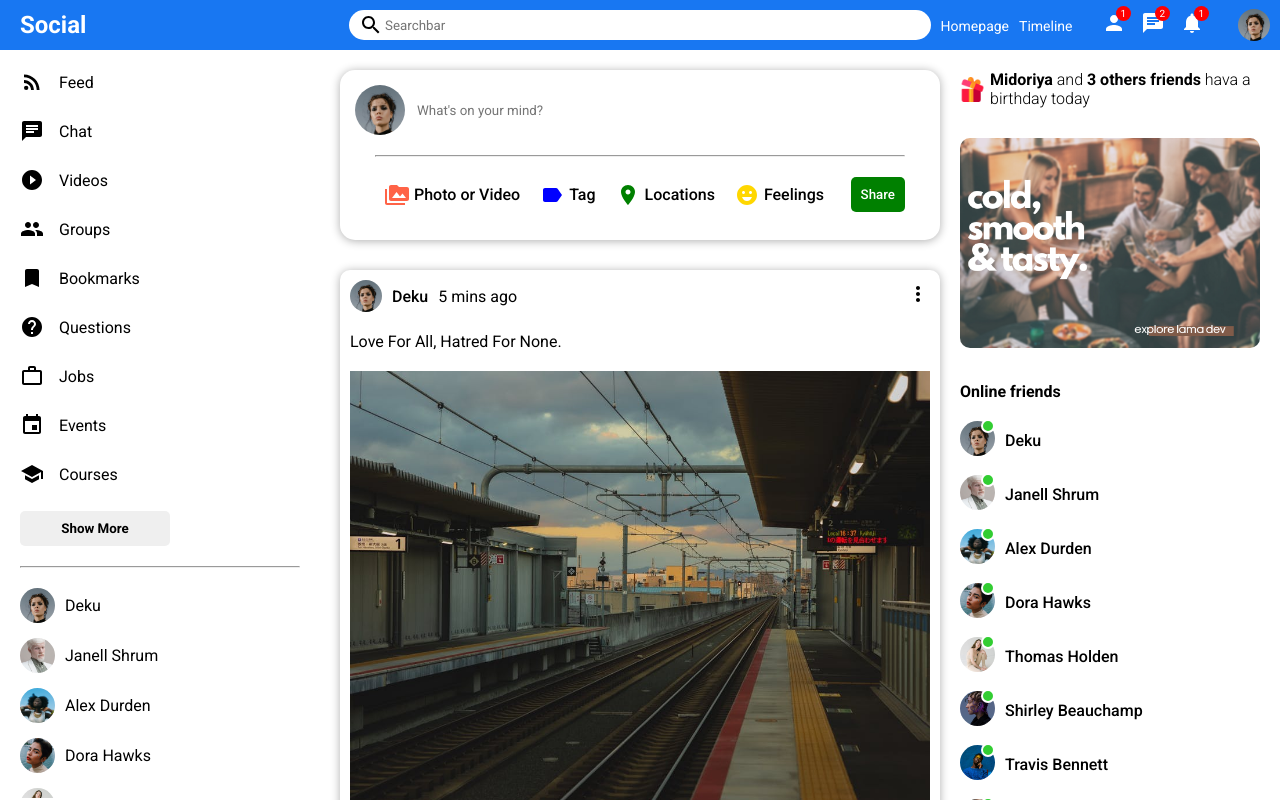
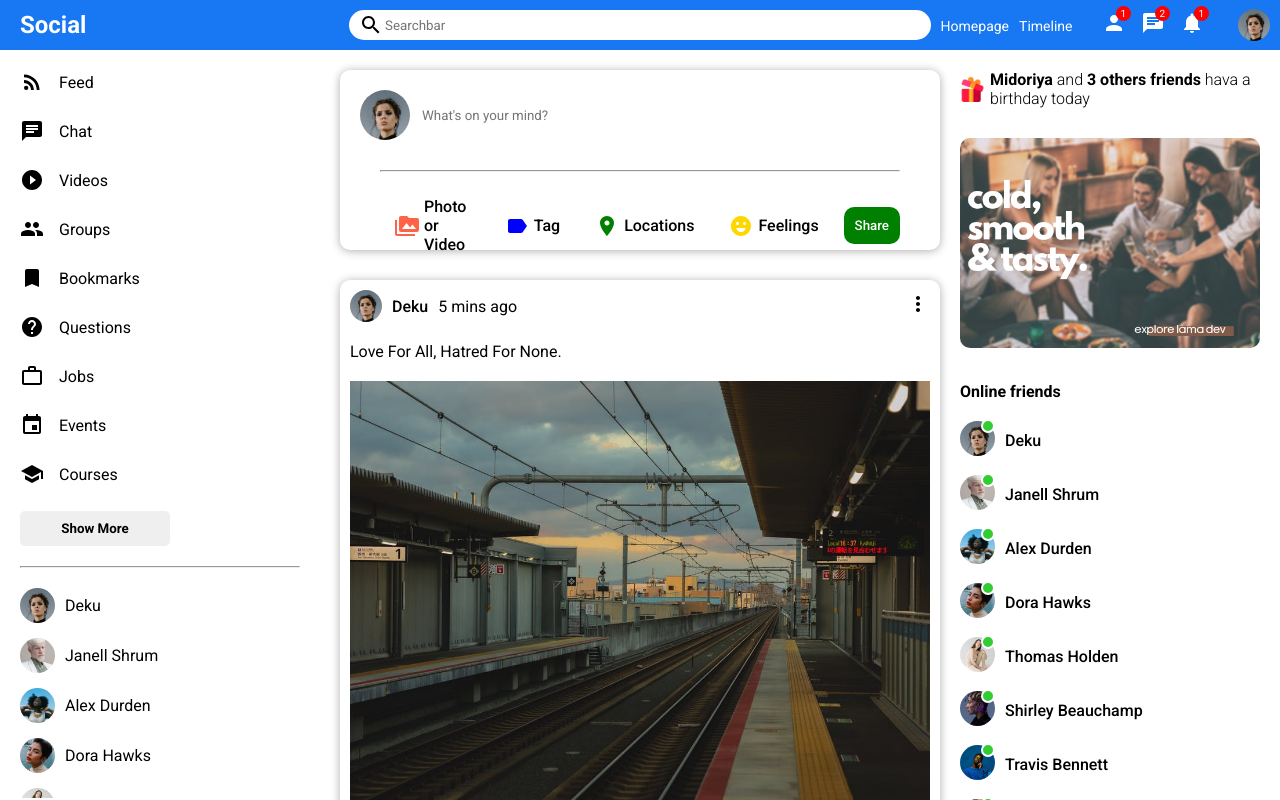
Before and after one commit to ramchandra-kumble/Social-media-MERN-Project, a React (Create React App) app in the folder client-react/: page / in a window 1280 px wide. Shown: the top 800 px of the page. Built offline with nearby package versions, Linux system fonts and the light colour scheme.

Commit message:
sidebar and topbar style changes

```diff
--- a/client-react/src/components/Posts/post.css
+++ b/client-react/src/components/Posts/post.css
@@ -1,28 +1,27 @@
-.post{
+.post {
   width: 100%;
   border-radius: 10px;
-    -webkit-box-shadow: 0px 1px 10px 0px rgba(0,0,0,0.32);
-    box-shadow: 0px 1px 10px 0px rgba(0,0,0,0.32);
+  -webkit-box-shadow: 0px 1px 10px 0px rgba(0, 0, 0, 0.32);
+  box-shadow: 0px 1px 10px 0px rgba(0, 0, 0, 0.32);
   margin: 30px 0;
 }
 
-.postWrap{
+.postWrap {
   padding: 10px;
 }
 
-.postTop{
+.postTop {
   display: flex;
   align-items: center;
   justify-content: space-between;
 }
 
-.postLeftTop{
+.postLeftTop {
   display: flex;
   align-items: center;
 }
 
-
-.postProfileImg{
+.postProfileImg {
   height: 32px;
   width: 32px;
   border-radius: 50%;
@@ -30,53 +29,62 @@
   cursor: pointer;
 }
 
-.postUsername{
+.postUsername {
   font-style: 15px;
   font-weight: 500;
   margin: 0 10px;
 }
 
-.postDate{
+.postDate {
   font-style: 12px;
 }
 
-.postImages{
+.postImages {
   max-height: 500px;
   margin-top: 20px;
   width: 100%;
   object-fit: contain;
 }
 
-.postCenter{
+.postCenter {
   margin: 20px 0;
 }
 
-.postBottom{
+.postBottom {
   display: flex;
   align-items: center;
   justify-content: space-between;
 }
 
-.postLeftBottom{
+.postLeftBottom {
   display: flex;
   align-items: center;
+  margin-top: -10px;
+  margin-left: 3px;
 }
 
-.postLike{
+.postLike {
   width: 25px;
   height: 25px;
   cursor: pointer;
   margin-right: 5px;
+  transition: transform 0.1s ease-in-out;
+}
+.postLike:hover {
+  transform: scale(1.2);
 }
 
-.postHeart{
+.postHeart {
   width: 25px;
   height: 25px;
   cursor: pointer;
   margin-right: 5px;
+  transition: transform 0.1s ease-in-out;
 }
-
-.postComments{
+.postHeart:hover {
+  transform: scale(1.2);
+}
+.postComments {
   cursor: pointer;
   border-bottom: 1px dashed grey;
   font-style: 15px;
--- a/client-react/src/components/share/share.css
+++ b/client-react/src/components/share/share.css
@@ -1,16 +1,16 @@
-.share{
+.share {
   width: 100%;
-    height:170px;
-    border-radius: 15px;
-    -webkit-box-shadow: 0px 1px 10px 0px rgba(0,0,0,0.32);
-box-shadow: 0px 1px 10px 0px rgba(0,0,0,0.32);
+  height: 180px;
+  border-radius: 10px;
+  -webkit-box-shadow: 0px 1px 10px 0px rgba(0, 0, 0, 0.32);
+  box-shadow: 0px 1px 10px 0px rgba(0, 0, 0, 0.32);
 }
 
-.shareWrap{
-    padding: 15px;
+.shareWrap {
+  padding: 20px;
 }
 
-.shareImg{
+.shareImg {
   width: 50px;
   height: 50px;
   border-radius: 50%;
@@ -18,60 +18,65 @@ box-shadow: 0px 1px 10px 0px rgba(0,0,0,0.32);
   margin-right: 10px;
 }
 
-.shareTop{
+.shareTop {
   display: flex;
   align-items: center;
 }
 
-.shareInput{
+.shareInput {
   border: none;
   width: 80%;
 }
 
-.shareInput:focus{
+.shareInput:focus {
   outline: none;
 }
 
-.shareHr{
-    margin: 20px;
+.shareHr {
+  margin: 30px 20px 25px 20px;
 }
 
-.shareBottom{
+.shareBottom {
   display: flex;
   align-items: center;
   justify-content: space-between;
 }
 
-.shareOptions{
+.shareOptions {
   display: flex;
   margin-left: 25px;
 }
 
-.shareOption{
+.shareOption {
   display: flex;
   align-items: center;
-    margin-right: 15px;
+  margin-right: 25px;
   cursor: pointer;
 }
 
-.shareIcon{
+.shareIcon {
   margin: 5px;
+  margin-left: 10px;
   font-size: 18px;
 }
 
-
-.shareOptionText{
-    font-style: 14px;
+.shareOptionText {
+  font-style: 15px;
   font-weight: 500;
 }
 
-.shareButton{
+.shareButton {
   border: none;
-    border-radius: 5px;
-    padding: 10px;
+  border-radius: 10px;
+  padding: 11px;
   background-color: green;
   font-weight: 500;
   color: white;
   margin-right: 20px;
   cursor: pointer;
+  transition: background-color 0.1s ease-out;
 }
+
+.shareButton:hover {
+  background-color: rgb(5, 151, 5);
+}
--- a/client-react/src/components/sidebar/sidebar.css
+++ b/client-react/src/components/sidebar/sidebar.css
@@ -3,6 +3,7 @@
   height: calc(100vh - 52px);
   overflow-y: scroll;
   position: sticky;
+  top: 50px;
 }
 
 ::-webkit-scrollbar {
@@ -15,6 +16,7 @@
 
 ::-webkit-scrollbar-thumb {
   background-color: grey;
+  border-radius: 50px;
 }
 
 .sidebarWrap {
--- a/client-react/src/components/topbar/topbar.css
+++ b/client-react/src/components/topbar/topbar.css
@@ -8,9 +8,11 @@
   position: sticky;
   top: 0;
 }
+
 .topbarLeft {
   flex: 3;
 }
+
 .Logo {
   font-size: 24px;
   margin-left: 20px;
@@ -38,6 +40,7 @@
 .searchInput {
   border: none;
   width: 80%;
+  outline: none;
 }
 
 .searchInput :focus {
```
Lines whose indentation alone changed are shown as unchanged.
